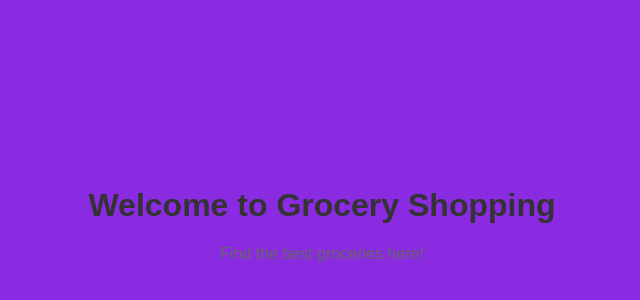
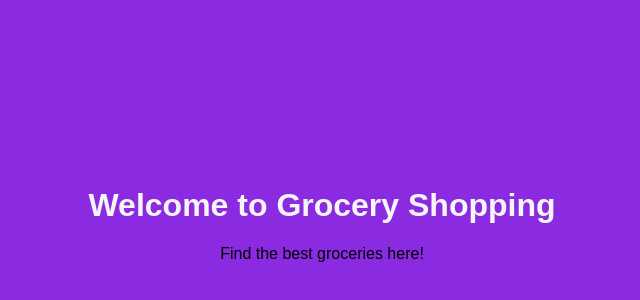
Before and after one commit to NetraWalekar/icp8.0-javascript-group-project-3, a plain HTML site: page pages/loading.html in a window 1280 px wide. Shown: the part 178-478 px from the top of the page, without its empty margins (318-958 px from the left). Drawn offline with Linux system fonts and the light colour scheme.

Commit message:
font color changed

```diff
--- a/css/grocery-loader.css
+++ b/css/grocery-loader.css
@@ -25,9 +25,9 @@
     text-align: center;
   }
   h1 {
-    color: #333;
+    color:whitesmoke;
   }
 
   p {
-    color: #666;
+    color:black;
   }
```
